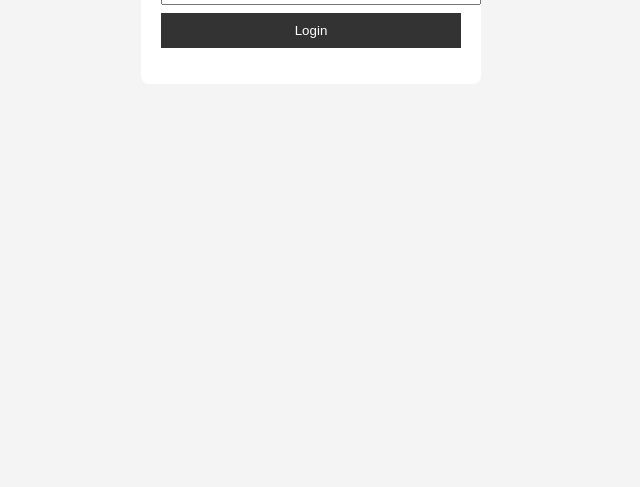
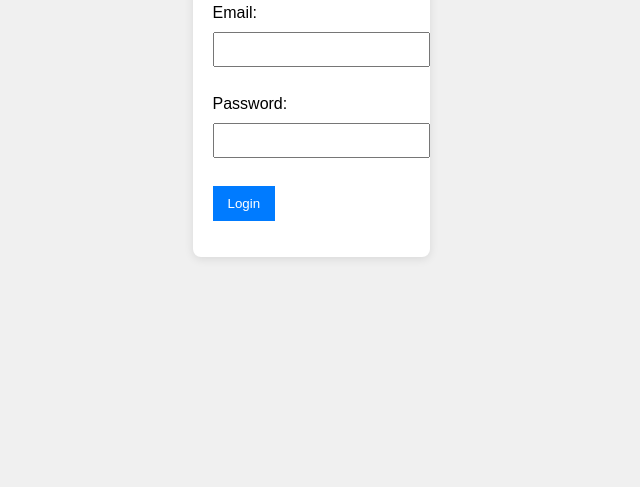
Before and after one commit to San999-dev/Auth-Api-Integration, a plain HTML site: page index.html in a window 1280 px wide. Shown: the part 313-800 px from the top of the page, without its empty margins (329-969 px from the left). Drawn offline with Linux system fonts and the light colour scheme; files that its build step writes are made by us from their sources; files whose address does not match are found by name.

Commit message:
Update styles.css

```diff
--- a/styles.css
+++ b/styles.css
@@ -1,30 +1,34 @@
 body {
   font-family: Arial, sans-serif;
-  background: #f4f4f4;
+  background: #f0f0f0;
+  display: flex;
+  justify-content: center;
+  align-items: center;
+  height: 100vh;
   margin: 0;
-  padding: 0;
 }
 .container {
-  width: 300px;
-  margin: 100px auto;
   background: white;
   padding: 20px;
   border-radius: 8px;
+  box-shadow: 0 2px 10px rgba(0, 0, 0, 0.1);
 }
 input {
+  display: block;
   width: 100%;
-  margin: 8px 0;
+  margin: 10px 0;
   padding: 8px;
 }
 button {
-  width: 100%;
-  padding: 10px;
-  background: #333;
+  padding: 10px 15px;
+  background: #007bff;
   color: white;
   border: none;
   cursor: pointer;
 }
+button:hover {
+  background: #0056b3;
+}
 #error-msg {
   color: red;
-  margin-top: 10px;
 }
```
